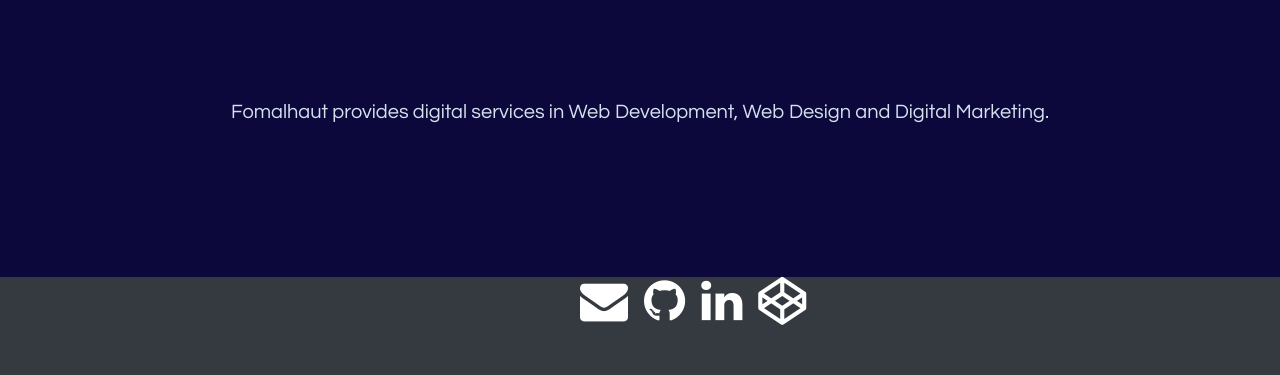
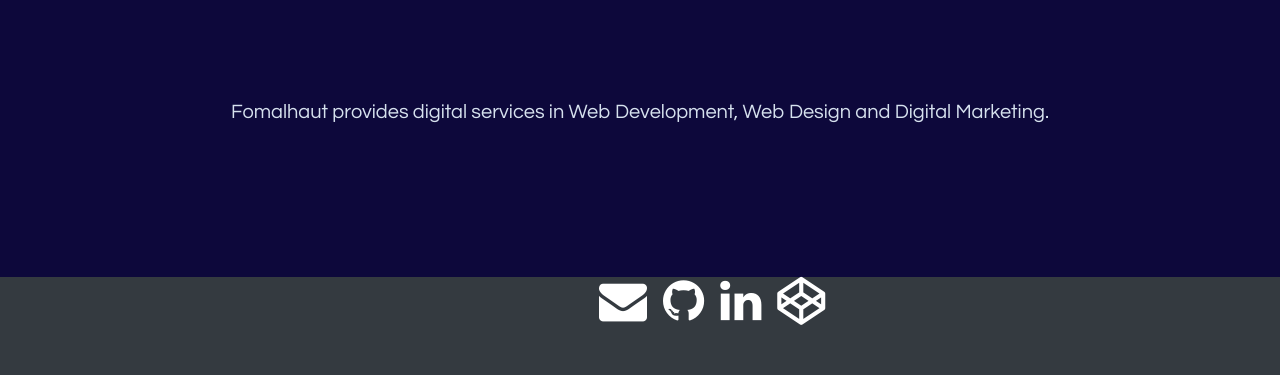
Before and after one commit to studiofomalhaut/fomalhaut, a plain HTML site: page index.html in a window 1280 px wide. Shown: the part 549-924 px from the top of the page. Drawn offline with nearby package versions, Linux system fonts and the light colour scheme.

Commit message:
Update style.css

```diff
--- a/style.css
+++ b/style.css
@@ -54,7 +54,7 @@ p {
   font-family: 'Questrial', sans-serif;
   background-color: #0D083B;
   margin-top: 150px;
-  padding-left: 600px;
+  padding-left: 619px;
 }
 
 
```
